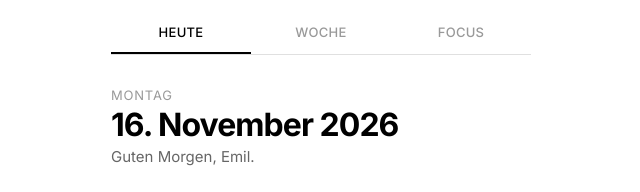
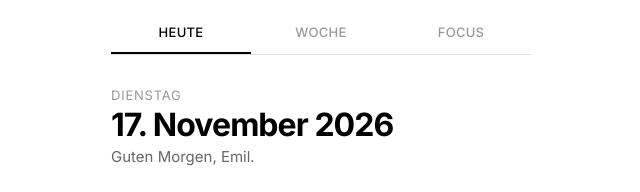
Before and after one commit to Emil0002e2/daily-brief, a plain HTML site: page index.html in a window 1280 px wide. Shown: the top 192 px of the page, without its empty margins (319-959 px from the left). Drawn offline with Linux system fonts and the light colour scheme.

Commit message:
Daily brief update 2026-11-17

```diff
--- a/index.html
+++ b/index.html
@@ -479,8 +479,8 @@
 
   <!-- TODAY PAGE -->
   <div class="page active" id="page-today">
-    <div class="greeting animate-in">Montag</div>
-    <div class="date-display animate-in delay-1">16. November 2026</div>
+    <div class="greeting animate-in">Dienstag</div>
+    <div class="date-display animate-in delay-1">17. November 2026</div>
     <div class="subtitle animate-in delay-2">Guten Morgen, Emil.</div>
 
     <div class="spacer-sm"></div>
```
